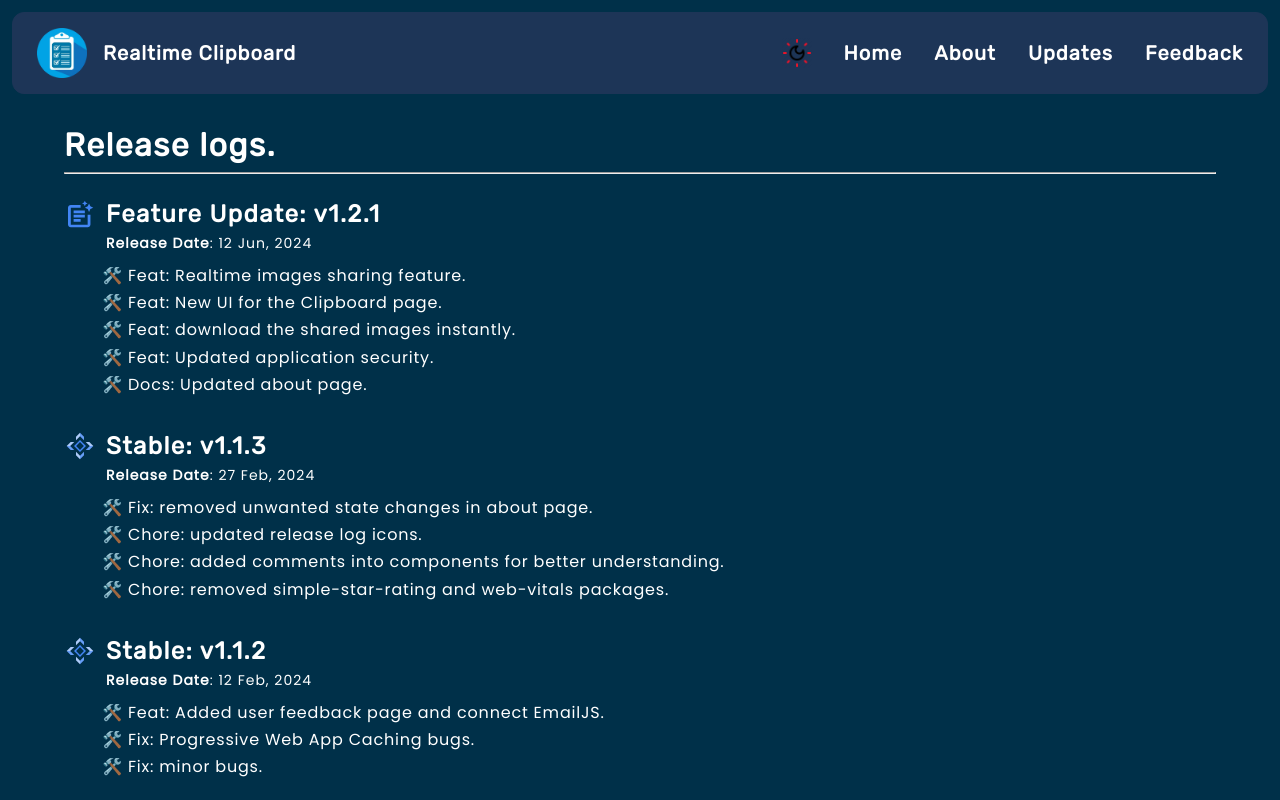
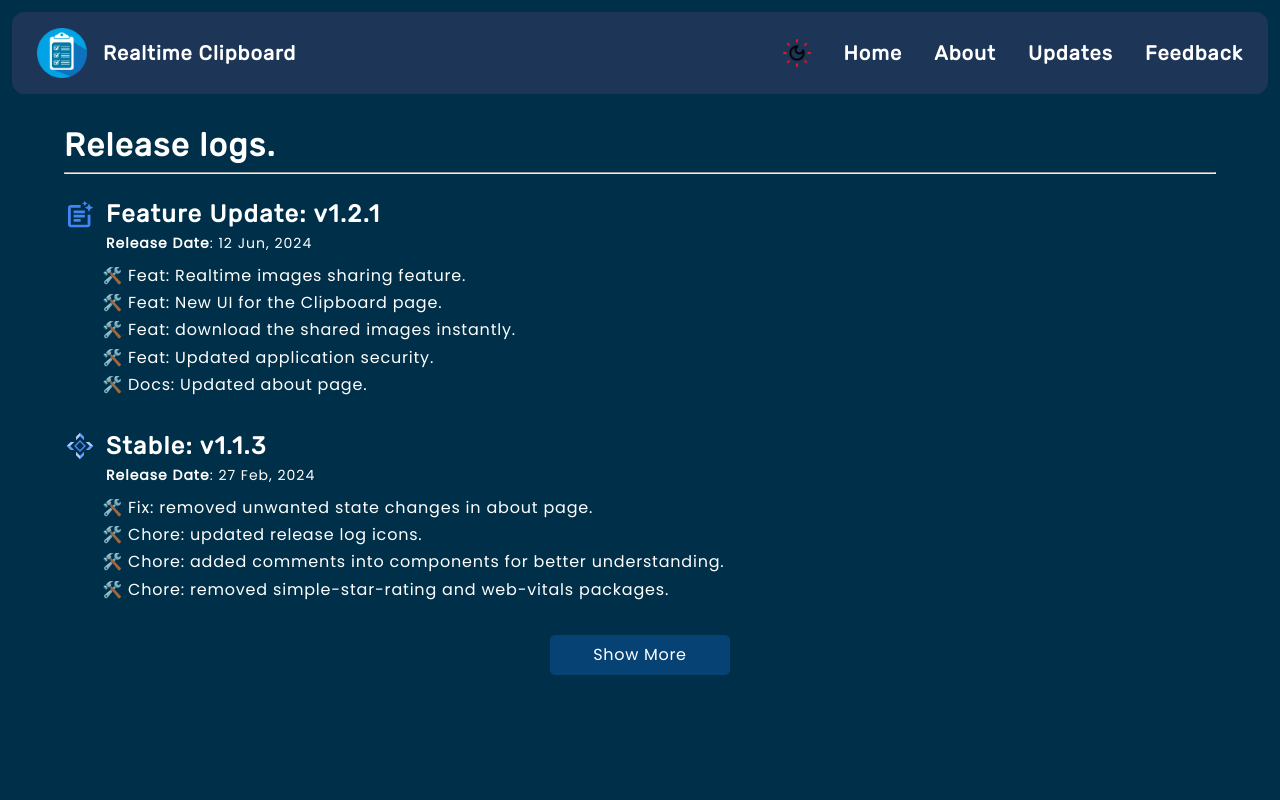
Before and after one commit to Alkaison/Live-Clipboard, a React (Vite) app: page /updates in a window 1280 px wide. Shown: the top 800 px of the page. Built offline with nearby package versions, Linux system fonts and the light colour scheme; no server answers.

Commit message:
feat: limited release logs and added Show More button to expand more logs

```diff
--- a/src/App.css
+++ b/src/App.css
@@ -274,6 +274,20 @@
 
 .btn-2:hover {
   background-color: rgba(66, 165, 245, .8);
+}
+
+/* Release Logs Show More */
+.show-more-button-container {
+  display: flex;
+  justify-content: center;
+  align-items: center;
+}
+
+.btn-1.show-more-button {
+  width: 180px;
+  height: 40px;
+  font-size: 16px;
+  letter-spacing: .7px;
 }
 
 /* Rating Stars Container At Home Page */
--- a/src/components/ReleaseNotes.jsx
+++ b/src/components/ReleaseNotes.jsx
@@ -1,17 +1,31 @@
-import React from "react";
+import React, { useState } from "react";
 import ReleaseLogs from "./ReleaseLogs";
 import { releaseLogsData } from "../scripts/releaseLogs";
 
 function ReleaseNotes() {
+  const [showReleaseLogsLimit, setShowReleaseLogsLimit] = useState(2);
+
   return (
     <div className="updates-container">
       <h1>Release logs.</h1>
       <hr />
 
       {/* Release Logs Mapping */}
-      {releaseLogsData.map((release) => (
+      {releaseLogsData.slice(0, showReleaseLogsLimit).map((release) => (
         <ReleaseLogs key={release.version} {...release} />
       ))}
+
+      {/* Show More Button */}
+      {releaseLogsData.length > showReleaseLogsLimit && (
+        <div className="show-more-button-container">
+          <button
+            className="btn-1 show-more-button"
+            onClick={() => setShowReleaseLogsLimit(showReleaseLogsLimit + 2)}
+          >
+            Show More
+          </button>
+        </div>
+      )}
     </div>
   );
 }
```
